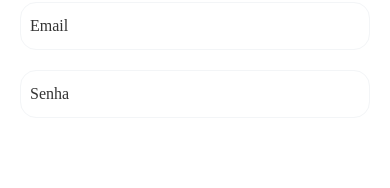
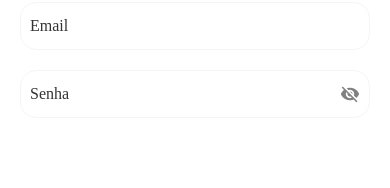
Before and after one commit to PROJETOS-DE-GARAGEM/Go_drive, a React Native app: screen /Login in a window 390 px wide. Shown: the part 325-513 px from the top of the page. Built offline with nearby package versions, Linux system fonts and the light colour scheme.

Commit message:
Enhance Form component with password visibility toggle and validation rules; update Login page to handle form submission correctly

```diff
--- a/src/components/Form/Form.tsx
+++ b/src/components/Form/Form.tsx
@@ -1,15 +1,18 @@
 import { Controller, useFormContext } from "react-hook-form";
-import { Text, TextInput, View } from "react-native";
+import { Text, TextInput, View, TouchableOpacity } from "react-native";
 import styles from "./FormStyle";
+import Icon from "react-native-vector-icons/MaterialIcons";
+import { useState } from "react";
 
 //Interface que será utilizada no form
 interface FormProps {
   title: string;
-  fields: { name: string; placeholder: string }[];
+  fields: { name: string; placeholder: string; rules?: object }[];
 }
 
 const Form: React.FC<FormProps> = ({ title, fields }) => {
   const { control } = useFormContext();
+  const [showPassword, setShowPassword] = useState(false);
   return (
     <View style={styles.formContainer}>
       <View style={styles.titleContainer}>
@@ -21,6 +24,7 @@ const Form: React.FC<FormProps> = ({ title, fields }) => {
           key={field.name}
           control={control}
           name={field.name}
+          rules={field.rules}
           render={({
             field: { onChange, onBlur, value },
             fieldState: { error },
@@ -32,8 +36,36 @@ const Form: React.FC<FormProps> = ({ title, fields }) => {
                 onBlur={onBlur}
                 onChangeText={onChange}
                 value={value}
+                secureTextEntry={field.name === "password" && !showPassword}
               />
-              {error && <Text style={{ color: "red" }}>{error.message}</Text>}
+              {field.name === "password" && (
+                <TouchableOpacity
+                  style={{
+                    position: "absolute",
+                    right: 10,
+                    top: 14,
+                  }}
+                  onPress={() => setShowPassword(!showPassword)}
+                >
+                  <Icon
+                    name={showPassword ? "visibility" : "visibility-off"}
+                    size={20}
+                    color={"gray"}
+                  />
+                </TouchableOpacity>
+              )}
+              {error && (
+                <Text
+                  style={{
+                    color: "red",
+                    marginBottom: 20,
+                    marginTop: -17,
+                    marginLeft: 8,
+                  }}
+                >
+                  {error.message}
+                </Text>
+              )}
             </View>
           )}
         />
--- a/src/hooks/useAuth.ts
+++ b/src/hooks/useAuth.ts
@@ -4,9 +4,6 @@ import { AuthContext } from "../contexts/AuthContext";
 export function useAuth() {
   const context = useContext(AuthContext);
 
-  if (!context) {
-    throw new Error("useAuth must be used within an AuthPorvider");
-  }
 
   return context;
 }
--- a/src/pages/Login/index.tsx
+++ b/src/pages/Login/index.tsx
@@ -30,8 +30,9 @@ export default function Login() {
   const { signIn } = useAuth();
   const navigation = useNavigation();
 
-  async function loginUser() {
-    const { email, password } = methods.getValues(); // Pega os dados do formulário
+  async function loginUser(data: LoginProps) {
+    const { email, password } = data;
+    console.log(data);
 
     if (!email || !password) {
       Alert.alert("Preencha todos os campos");
@@ -39,7 +40,7 @@ export default function Login() {
     }
 
     try {
-      await signIn(email, password); // Chama a função do contexto
+      await signIn(email, password);
       console.log("Usuário logado com sucesso!");
     } catch (error) {
       console.error("Erro ao logar:", error);
@@ -66,12 +67,14 @@ export default function Login() {
             <Form
               title="Login"
               fields={[
-                { name: "email", placeholder: "Email" },
-                { name: "password", placeholder: "Senha" },
+                { name: "email", placeholder: "Email", rules: { required: "Email é obrigatório", pattern: { value: /\S+@\S+\.\S+/, message: "Email inválido" } } },
+                { name: "password", placeholder: "Senha", rules: { required: "Senha é obrigatória", minLength: { value: 6, message: "A senha deve ter pelo menos 6 caracteres" }, pattern: {value: /^(?=.*[A-Z])(?=.*[!@#$%^&*])/,
+          message:
+            "A senha deve conter pelo menos uma letra maiúscula e um caractere especial" } } },
               ]}
             />
             <View style={styles.buttonInput}>
-              <Button name="Entrar" onPress={loginUser} />
+              <Button name="Entrar" onPress={methods.handleSubmit(loginUser)} />
               <TouchableOpacity
                 style={styles.linkButton}
                 activeOpacity={0.6}
```
